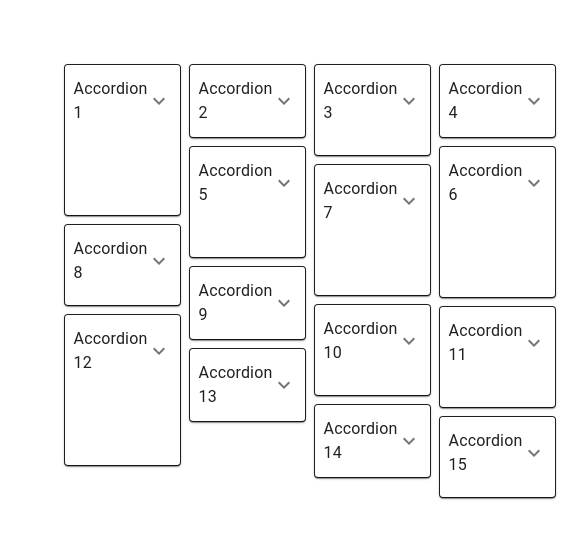
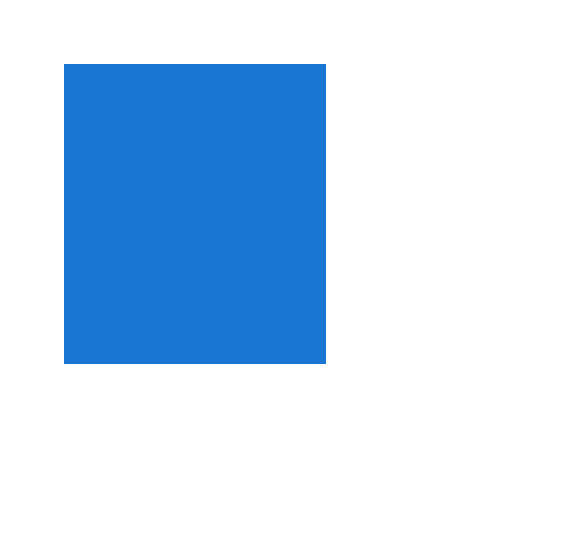
Before and after one commit to justicenyaga/react_mui_demo, a React (Create React App) app: page / in a window 390 px wide. Shown: the top 538 px of the page, 564 px wide, since content can reach past the window. Built offline with nearby package versions, Linux system fonts and the light colour scheme.

Commit message:
Responsiveness

```diff
--- a/src/App.tsx
+++ b/src/App.tsx
@@ -36,7 +36,8 @@ import "./App.css";
 // import MuiDateRangePicker from "./components/MuiDateRangePicker";
 // import MuiTabs from "./components/MuiTabs";
 // import MuiTimeline from "./components/MuiTimeline";
-import MuiMasonry from "./components/MuiMasonry";
+// import MuiMasonry from "./components/MuiMasonry";
+import MuiResponsiveness from "./components/MuiResponsiveness";
 
 function App() {
   return (
@@ -77,7 +78,8 @@ function App() {
         {/* <MuiDateRangePicker /> */}
         {/* <MuiTabs /> */}
         {/* <MuiTimeline /> */}
-        <MuiMasonry />
+        {/* <MuiMasonry /> */}
+        <MuiResponsiveness />
       </div>
     </LocalizationProvider>
   );
--- /dev/null
+++ b/src/components/MuiResponsiveness.tsx
@@ -0,0 +1,21 @@
+import { Box } from "@mui/material";
+
+function MuiResponsiveness() {
+  return (
+    <Box
+      sx={{
+        height: "300px",
+        width: {
+          xm: 100,
+          sm: 200,
+          md: 300,
+          lg: 400,
+          xl: 500,
+        },
+        bgcolor: "primary.main",
+      }}
+    ></Box>
+  );
+}
+
+export default MuiResponsiveness;
```
